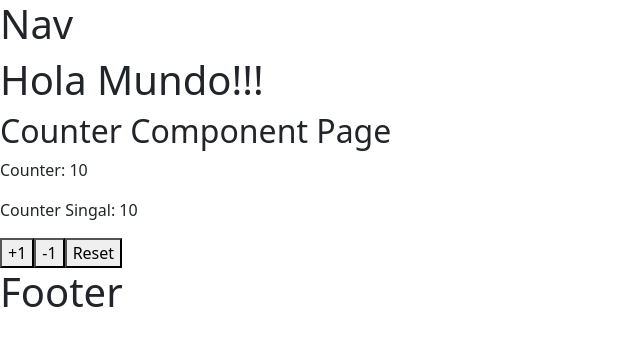
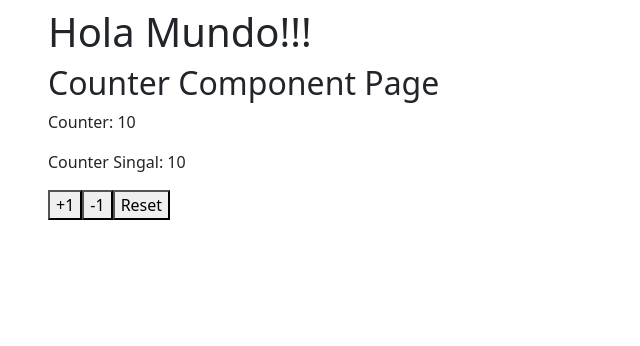
Before and after one commit to GuidoFC/AngularByFernandoHerrera, an Angular app in the folder 02-bases/: page / in a window 1280 px wide. Shown: the top 346 px of the page, without its empty margins (0-640 px from the left). Built offline with nearby package versions, Linux system fonts and the light colour scheme.

Commit message:
v-42 dar margenes a toda la app

```diff
--- a/02-bases/src/app/app.component.html
+++ b/02-bases/src/app/app.component.html
@@ -1,3 +1,5 @@
-<h1>Nav</h1>
-<router-outlet />
-<h1>Footer</h1>
+<section class="mx-5 mt-2">
+
+  <router-outlet/>
+
+</section>
```
